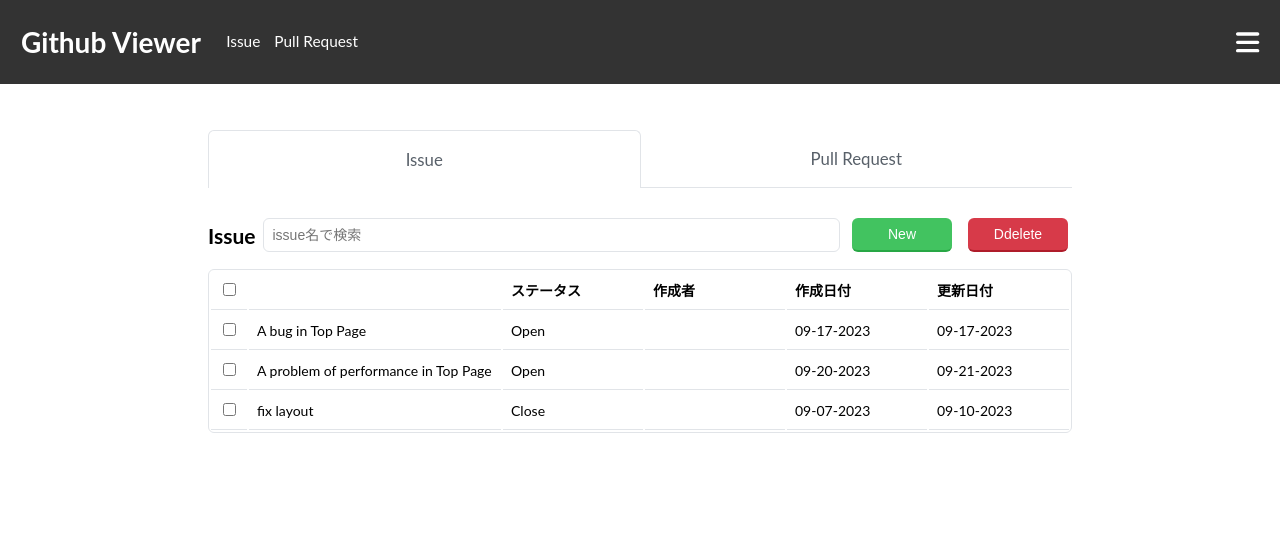
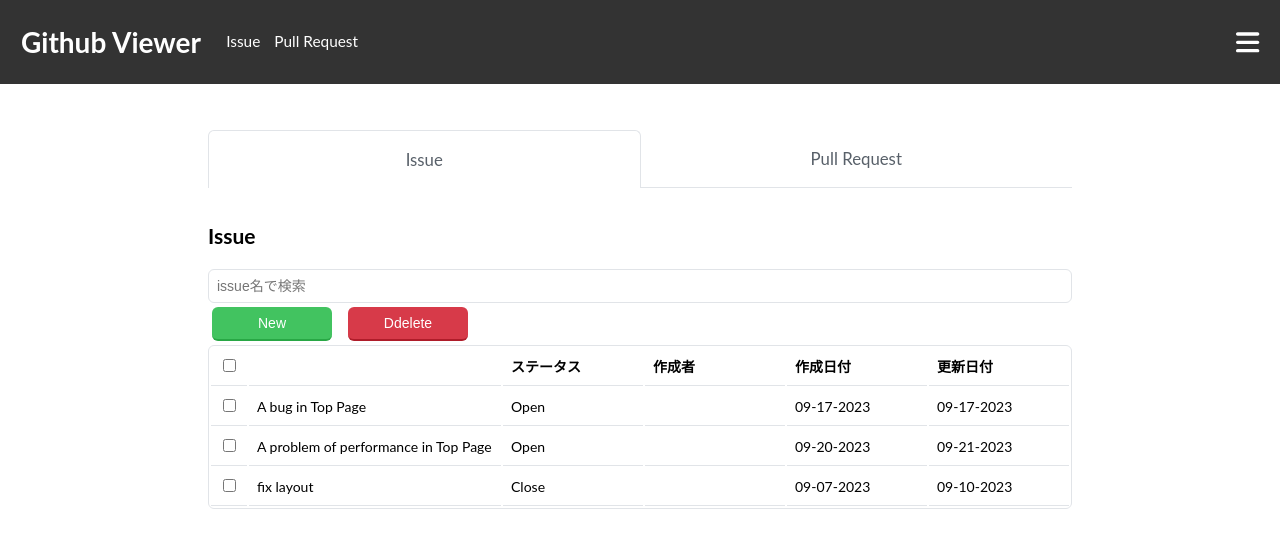
Before and after one commit to canopus-m-satoshi/redux-github-viewer, a React (Create React App) app: page / in a window 1280 px wide. Shown: the top 548 px of the page. Built offline with nearby package versions, Linux system fonts and the light colour scheme.

Commit message:
CSS修正

```diff
--- a/src/components/atoms/Input.jsx
+++ b/src/components/atoms/Input.jsx
@@ -4,6 +4,10 @@ const StyledInputContainer = styled.div`
   width: 100%;
   border-radius: 6px;
   border: 1px solid #e1e4e8;
+
+  @media (max-width: 767px) {
+    flex: 1 0 70%;
+  }
 `
 
 const StyledInput = styled.input`
--- a/src/components/atoms/NavItem.jsx
+++ b/src/components/atoms/NavItem.jsx
@@ -5,7 +5,7 @@ const StyledLink = styled(Link)`
   color: #000;
   text-decoration: none;
   padding: 8px;
-  font-size: 1rem;
+  font-size: max(16px, 1rem);
   font-weight: 400;
   cursor: pointer;
   display: block;
--- a/src/components/molecules/IssueHeader.jsx
+++ b/src/components/molecules/IssueHeader.jsx
@@ -10,7 +10,20 @@ import { remove } from '../../features/issue/issueSlice'
 const StyledHeader = styled.header`
   display: flex;
   align-items: center;
+  flex-wrap: wrap;
   column-gap: 8px;
+
+  @media (max-width: 767px) {
+    margin-bottom: 14px;
+    justify-content: space-between;
+
+    > h2 {
+    }
+
+    > button {
+      flex: 0 0 46.5%;
+    }
+  }
 `
 
 const IssueHeader = ({ onSearchFeilds, isChecked }) => {
--- a/src/components/organisms/ModalWrapper.jsx
+++ b/src/components/organisms/ModalWrapper.jsx
@@ -17,6 +17,12 @@ const StyledModal = styled(Modal)`
 
   margin: auto;
   width: 60%;
+
+  @media (max-width: 767px) {
+    inset: 20px;
+    width: 90%;
+    height: fit-content;
+  }
 `
 
 const ModalWrapper = () => {
```
